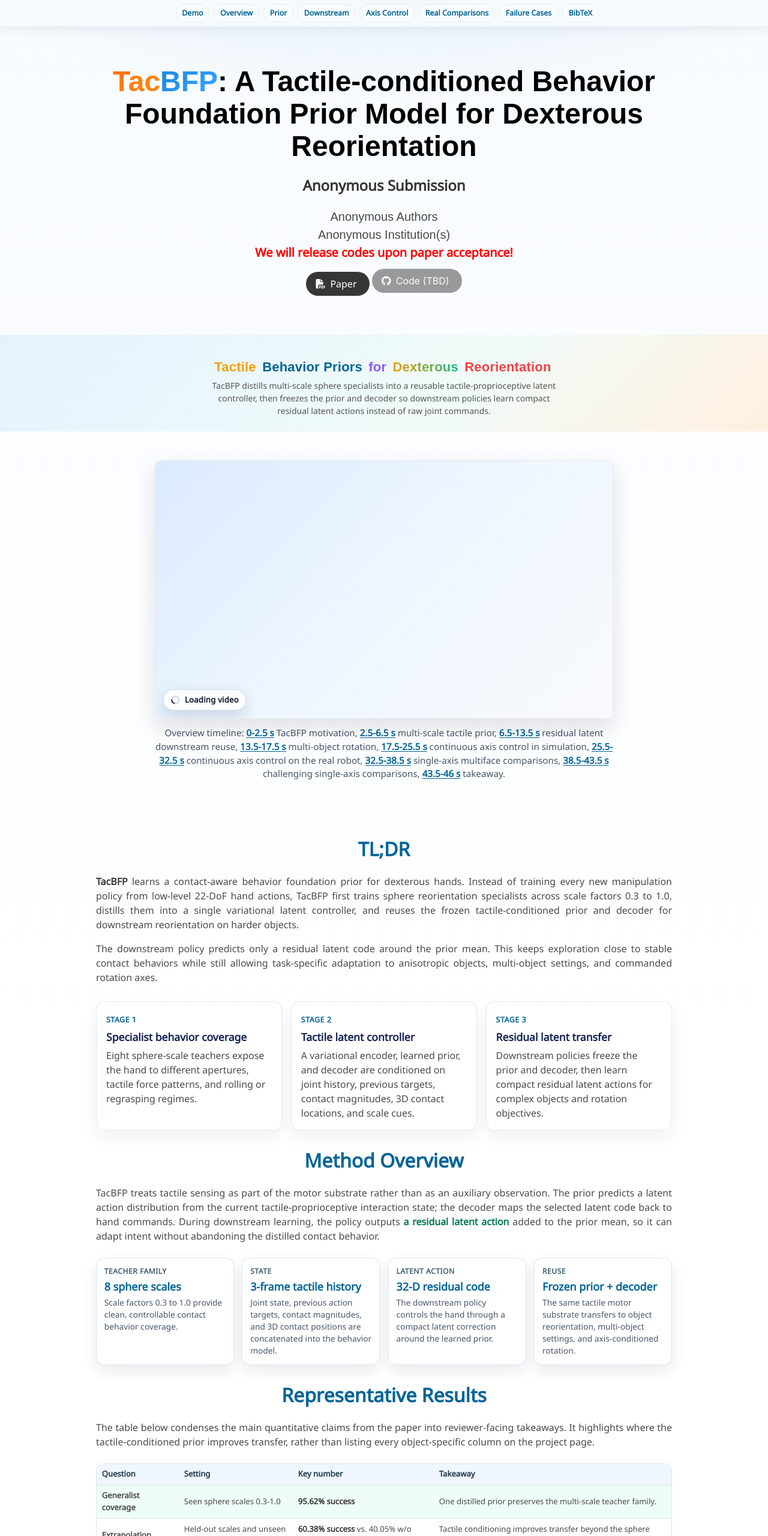
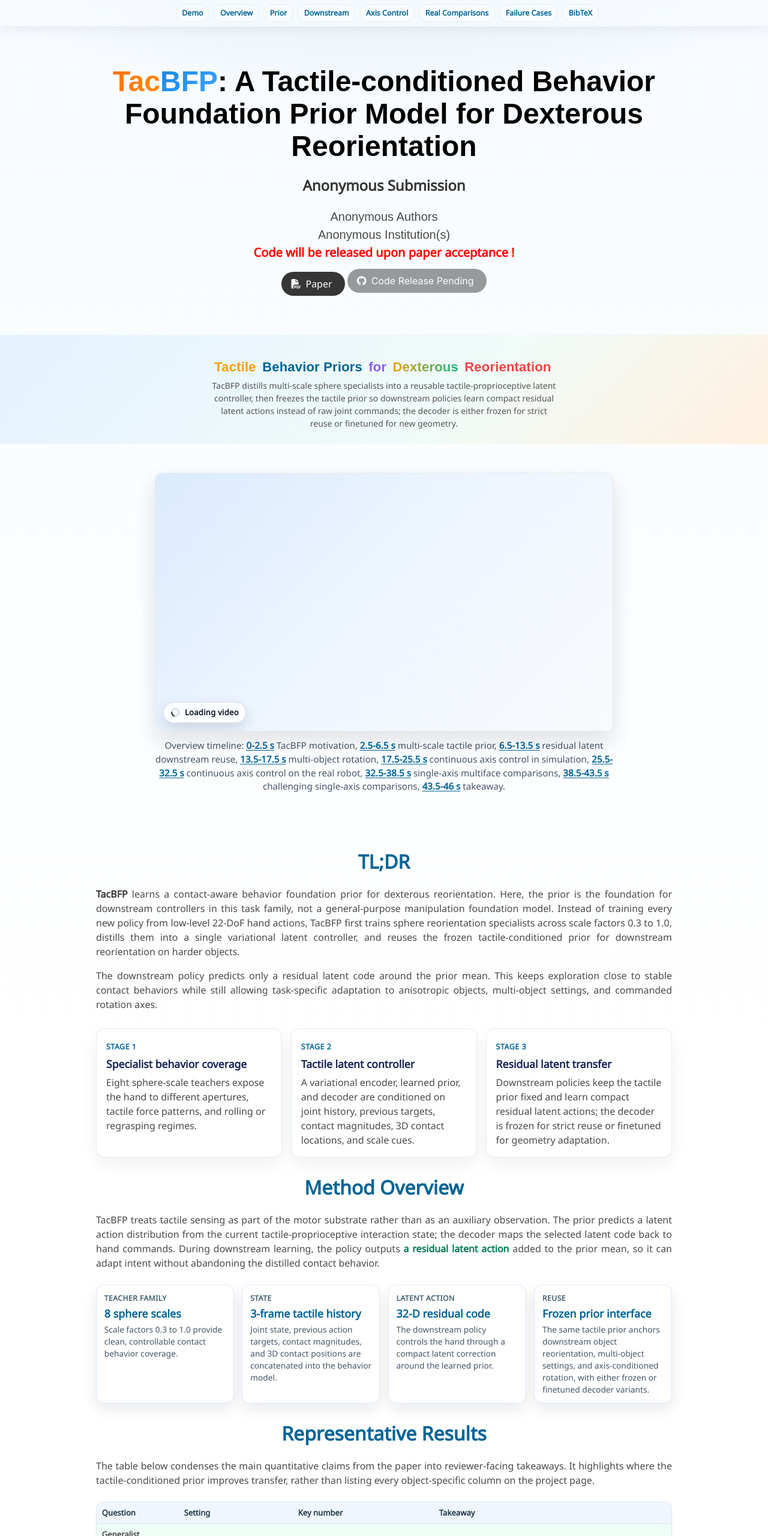
Before and after one commit to tacbpm/tacbpm.github.io, a website: page index.html in a window 1280 px wide. Shown: the top 2560 px of the page at 60% size. Drawn offline with nearby package versions, Linux system fonts and the light colour scheme; some icons are missing; a web font is replaced by a local one.

Commit message:
align to paper

```diff
--- a/index.html
+++ b/index.html
@@ -224,7 +224,7 @@
               <span class="author-block">Anonymous Institution(s)</span>
             </div>
             <p class="is-size-5 has-text-weight-bold" style="color: red;">
-              We will release codes upon paper acceptance!
+              Code will be released upon paper acceptance !
             </p>
             <div class="column has-text-centered">
               <span class="link-block">
@@ -236,7 +236,7 @@
               <span class="link-block">
                 <button class="external-link button is-normal is-rounded is-dark" disabled>
                   <span class="icon"><i class="fab fa-github"></i></span>
-                  <span>Code (TBD)</span>
+                  <span>Code Release Pending</span>
                 </button>
               </span>
             </div>
@@ -252,7 +252,7 @@
         <span class="s1">Tactile</span>&nbsp;<span class="s2">Behavior Priors</span>&nbsp;<span class="s3">for</span>&nbsp;<span class="s4">Dexterous</span>&nbsp;<span class="s5">Reorientation</span><span class="s-dot"></span>
       </p>
       <p class="nidar-slogan-sub">
-        TacBFP distills multi-scale sphere specialists into a reusable tactile-proprioceptive latent controller, then freezes the prior and decoder so downstream policies learn compact residual latent actions instead of raw joint commands.
+        TacBFP distills multi-scale sphere specialists into a reusable tactile-proprioceptive latent controller, then freezes the tactile prior so downstream policies learn compact residual latent actions instead of raw joint commands; the decoder is either frozen for strict reuse or finetuned for new geometry.
       </p>
     </div>
   </section>
@@ -291,7 +291,7 @@
           <h2 class="title is-3" style="color: #006496;font-weight: bolder;">TL;DR</h2>
           <div class="content has-text-justified">
             <p>
-              <strong>TacBFP</strong> learns a contact-aware behavior foundation prior for dexterous hands. Instead of training every new manipulation policy from low-level 22-DoF hand actions, TacBFP first trains sphere reorientation specialists across scale factors 0.3 to 1.0, distills them into a single variational latent controller, and reuses the frozen tactile-conditioned prior and decoder for downstream reorientation on harder objects.
+              <strong>TacBFP</strong> learns a contact-aware behavior foundation prior for dexterous reorientation. Here, the prior is the foundation for downstream controllers in this task family, not a general-purpose manipulation foundation model. Instead of training every new policy from low-level 22-DoF hand actions, TacBFP first trains sphere reorientation specialists across scale factors 0.3 to 1.0, distills them into a single variational latent controller, and reuses the frozen tactile-conditioned prior for downstream reorientation on harder objects.
             </p>
             <p>
               The downstream policy predicts only a residual latent code around the prior mean. This keeps exploration close to stable contact behaviors while still allowing task-specific adaptation to anisotropic objects, multi-object settings, and commanded rotation axes.
@@ -314,7 +314,7 @@
         <div class="tacbfp-card">
           <span class="tacbfp-card-label">Stage 3</span>
           <strong>Residual latent transfer</strong>
-          <p>Downstream policies freeze the prior and decoder, then learn compact residual latent actions for complex objects and rotation objectives.</p>
+          <p>Downstream policies keep the tactile prior fixed and learn compact residual latent actions; the decoder is frozen for strict reuse or finetuned for geometry adaptation.</p>
         </div>
       </div>
 
@@ -343,8 +343,8 @@
         </div>
         <div class="ablation-summary-card">
           <span class="ablation-card-label">Reuse</span>
-          <strong>Frozen prior + decoder</strong>
-          <p>The same tactile motor substrate transfers to object reorientation, multi-object settings, and axis-conditioned rotation.</p>
+          <strong>Frozen prior interface</strong>
+          <p>The same tactile prior anchors downstream object reorientation, multi-object settings, and axis-conditioned rotation, with either frozen or finetuned decoder variants.</p>
         </div>
       </div>
     </div>
@@ -432,13 +432,13 @@
       <div class="gallery-stage" id="downstream-gallery">
         <h3 class="title is-4 gallery-stage-title">Downstream Reuse for New Objects</h3>
         <p class="gallery-stage-note">
-          With the prior and decoder frozen, downstream policies only learn compact residual latent actions for complex shapes and multi-object reuse.
+          With the tactile prior fixed, downstream policies only learn compact residual latent actions for complex shapes and multi-object reuse. Decoder-frozen and decoder-finetuned variants are separated in the paper.
         </p>
         <div class="experiment-subsection">
           <h4 class="title is-5 subsection-title">AnyPose-to-AnyPose downstream transfer</h4>
         <div class="content has-text-justified">
           <p>
-            These rollouts use the TacBFP prior and decoder as a frozen motor substrate while a downstream residual latent policy adapts to different object geometries.
+            These rollouts use the TacBFP prior-centered residual latent interface while a downstream policy adapts to different object geometries. The prior remains fixed; the decoder setting follows the reported paper variant.
           </p>
         </div>
         <div class="columns is-centered is-multiline is-variable is-3 video-grid">
@@ -525,7 +525,7 @@
       <div class="gallery-stage" id="axis-gallery">
         <h3 class="title is-4 gallery-stage-title">Axis-conditioned Reorientation</h3>
         <p class="gallery-stage-note">
-          Continuous commanded-axis videos are grouped by domain: simulation first, followed by real-robot rollouts. The policy responds to <strong class="highlight-method">keyboard-controlled axis commands</strong> and performs <strong class="highlight-good">smooth, seamless transitions</strong> as the requested rotation axis changes.
+          Continuous commanded-axis videos are grouped by domain: simulation first, followed by real-robot rollouts. The policy responds to <strong class="highlight-method">keyboard-controlled axis commands</strong> and performs <strong class="highlight-good">continuous transitions</strong> as the requested rotation axis changes.
         </p>
         <div class="experiment-subsection">
           <h4 class="title is-5 subsection-title">Simulated axis-conditioned rotation</h4>
@@ -995,7 +995,7 @@
     <div class="container">
       <div class="content has-text-centered">
         <a class="icon-link" href="./static/paper/tacbfp.pdf" title="Paper"><i class="fas fa-file-pdf"></i></a>
-        <span class="icon-link" title="Code (TBD)"><i class="fab fa-github"></i></span>
+        <span class="icon-link" title="Code release pending"><i class="fab fa-github"></i></span>
       </div>
       <div class="columns is-centered">
         <div class="column is-8">
```
